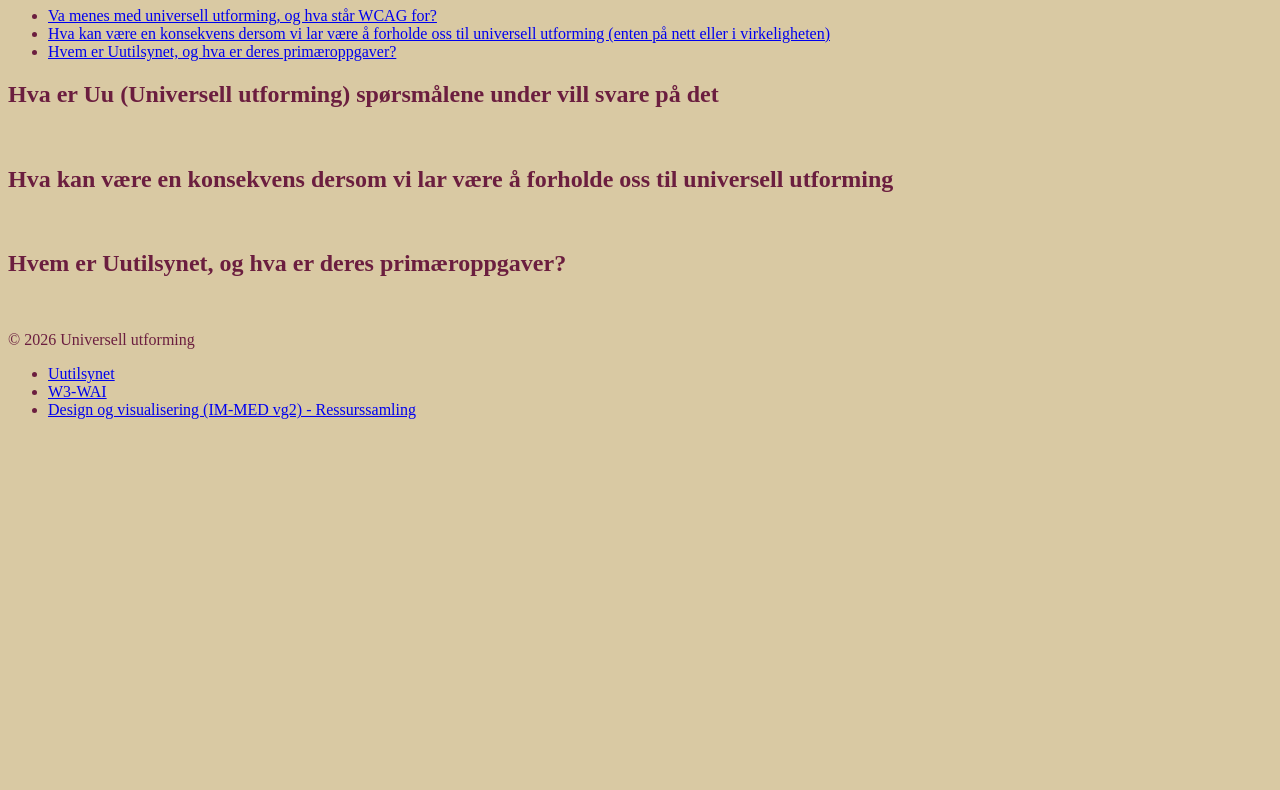
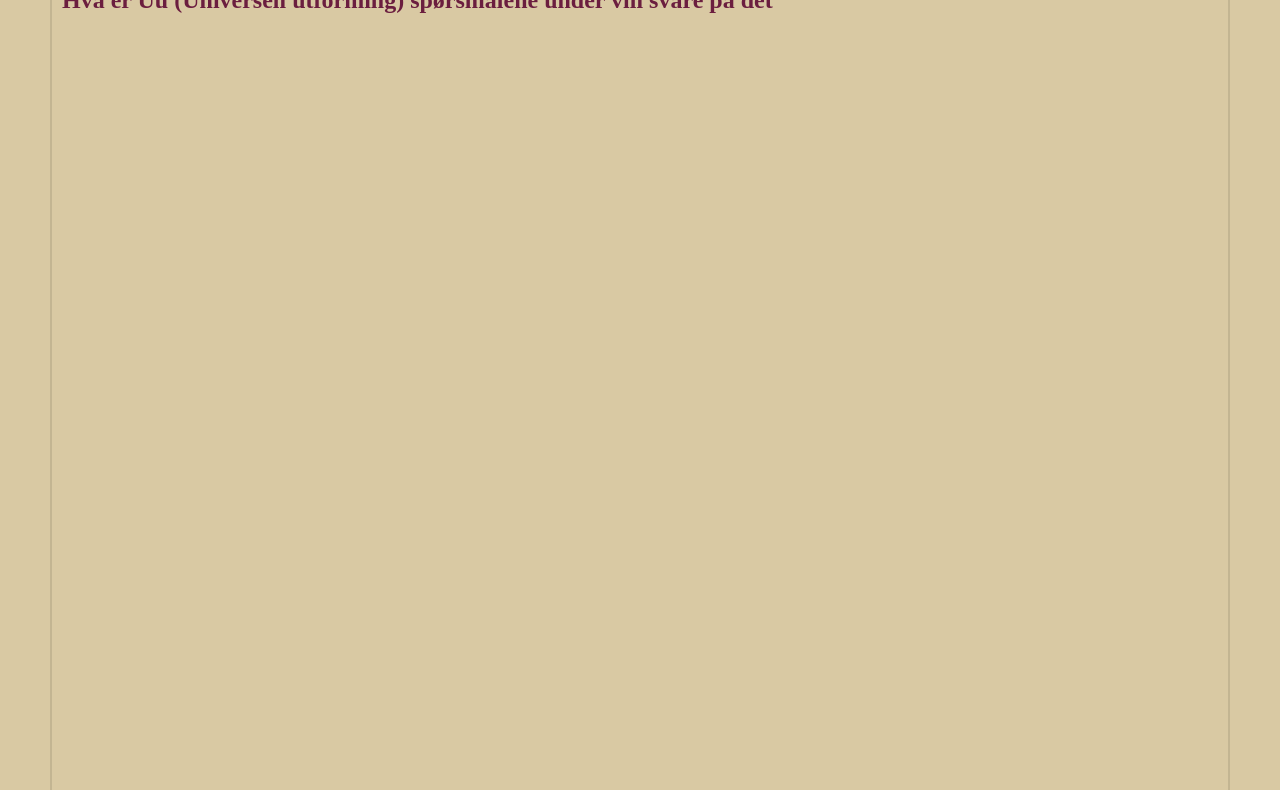
Before and after one commit to Benjy0812/Universell-utforming, a website built with Vite: page index.html in a window 1280 px wide. Shown: the part 73-863 px from the top of the page. Before the commit the page ends 800 px from the top, so only its background shows below. Built offline with nearby package versions, Linux system fonts and the light colour scheme.

Commit message:
ting tang

```diff
--- a/index.html
+++ b/index.html
@@ -12,50 +12,49 @@
       <nav aria-label="Hoved navigasjon">
         <ul>
           <li>
-            <a href="#del1"
-              >Va menes med universell utforming, og hva står WCAG for?</a
-            >
+            <a href="#del1">Hva er Uu og WCAG</a>
           </li>
           <li>
-            <a href="#del2"
-              >Hva kan være en konsekvens dersom vi lar være å forholde oss til
-              universell utforming (enten på nett eller i virkeligheten)</a
-            >
+            <a href="#del2">Hvorfor er Uu viktig</a>
           </li>
           <li>
-            <a href="#del3"
-              >Hvem er Uutilsynet, og hva er deres primæroppgaver?</a
-            >
+            <a href="#del3">Hvem er Uu og hva gjør dem</a>
           </li>
         </ul>
       </nav>
     </header>
     <main>
-      <section id="del1">
+      <section id="del1" class="del1">
         <h2>
           Hva er Uu (Universell utforming) spørsmålene under vill svare på det
         </h2>
         <img src="" alt="" />
       </section>
-      <section id="del2">
+      <section id="del2" class="del2">
         <h2>
           Hva kan være en konsekvens dersom vi lar være å forholde oss til
           universell utforming
         </h2>
         <img src="" alt="" />
       </section>
-      <section id="del3">
+      <section id="del3" class="del3">
         <h2>Hvem er Uutilsynet, og hva er deres primæroppgaver?</h2>
         <img src="" alt="" />
       </section>
     </main>
     <footer>
-      <p>&copy; 2026 Universell utforming</p>
       <ul>
+        <p>Kilder:</p>
         <li><a href="https://www.uutilsynet.no/">Uutilsynet</a></li>
         <li><a href="https://www.w3.org/WAI/">W3-WAI</a></li>
-        <li><a href="https://ndla.no/nb/r/design-og-visualisering-im-med-vg2---ressurssamling/universell-utforming-av-fysiske-omgivelser-og-digitale-losninger/8502cef58e">Design og visualisering (IM-MED vg2) - Ressurssamling</a></li>
+        <li>
+          <a
+            href="https://ndla.no/nb/r/design-og-visualisering-im-med-vg2---ressurssamling/universell-utforming-av-fysiske-omgivelser-og-digitale-losninger/8502cef58e"
+            >Design og visualisering (IM-MED vg2) - Ressurssamling</a
+          >
+        </li>
       </ul>
+      <p>&copy; 2026 Universell utforming</p>
     </footer>
   </body>
 </html>
--- a/style.css
+++ b/style.css
@@ -1,5 +1,51 @@
+* {
+  margin: 0;
+  padding: 0;
+}
+
 body {
   /* brukte KI for fargene */
   background-color: #d9c9a3;
   color: #6b1e3f;
 }
+
+header {
+  display: flex;
+  justify-content: center;
+}
+
+nav ul {
+  display: flex;
+  gap: 1rem;
+  padding: 10px;
+  list-style: none;
+}
+
+.del1,
+.del2,
+.del3 {
+  margin: 10px 50px 0 50px;
+  border: 2px rgba(0, 0, 0, 0.1) solid;
+  padding: 10px;
+  min-width: 70vw;
+  min-height: 100vh;
+}
+
+footer {
+  display: flex;
+  justify-content: center;
+  gap: 1rem;
+  padding: 10px;
+  list-style: none;
+}
+
+footer ul {
+  margin-right: auto;
+  padding: 0 0 0 50px;
+  list-style: none;
+}
+
+footer p {
+  justify-content: center;
+  padding: 0 50px 0 0;
+}
```
Also changed, not shown: 1 other file.
